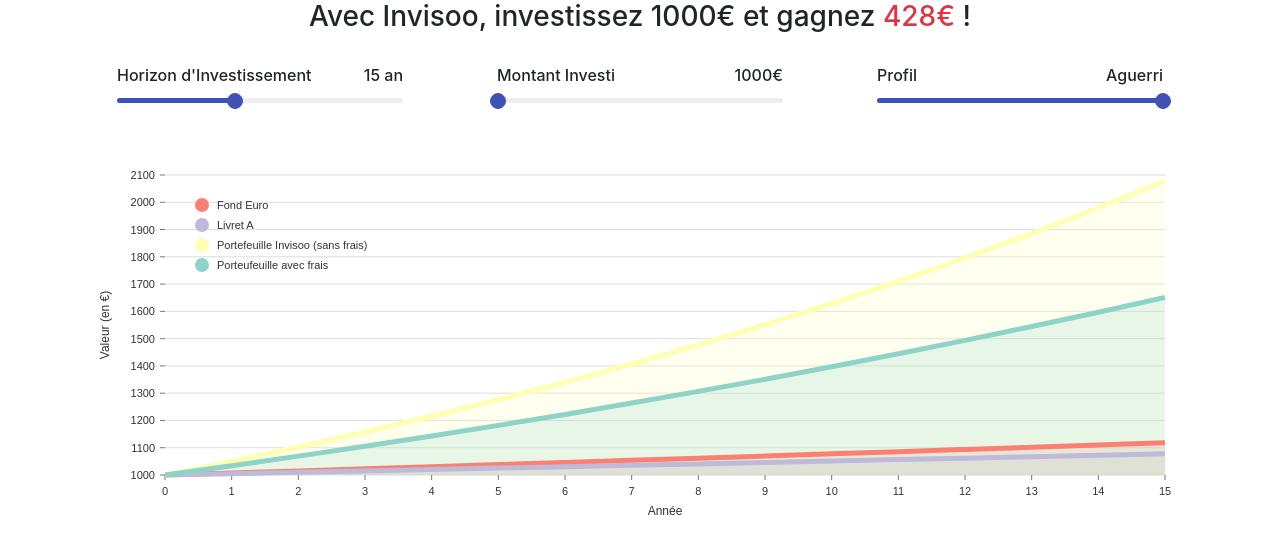
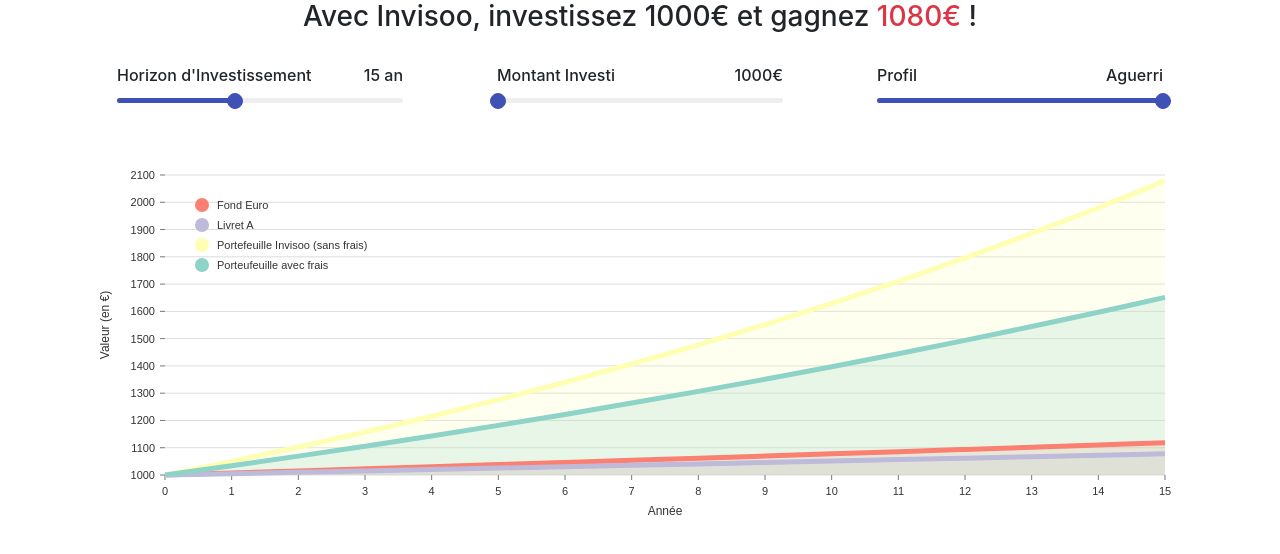
Before and after one commit to Invisoo/charts, a React (Create React App) app: page / in a window 1280 px wide. Shown: the top 554 px of the page. Built offline with nearby package versions, Linux system fonts and the light colour scheme.

Commit message:
Forgot to change the computation of number displayed

```diff
--- a/src/App.js
+++ b/src/App.js
@@ -90,11 +90,11 @@ const App = () => {
   const [risk, setRisk] = useState(4);
 
   const [chartData, setChartData] = useState(null);
-  const [savedOnFees, setFeeSaving] = useState(0);
+  const [returns, setReturns] = useState(0);
   useEffect(() => {
     const chartData = buildInterest(duration, invVal, risk);
     setChartData(chartData);
-    setFeeSaving(computeFeeSavings(chartData));
+    setReturns(computeReturns(chartData));
   }, [duration, invVal, risk])
 
   return (
@@ -104,7 +104,7 @@ const App = () => {
         <Col>
           <h3>
             Avec Invisoo, investissez {translateInvestment(invVal)}€ et gagnez
-            <span className="text-danger"> {savedOnFees}€ </span>!
+            <span className="text-danger"> {returns}€ </span>!
           </h3>
         </Col>
         <Col md="2"></Col>
@@ -134,14 +134,13 @@ const App = () => {
   );
 }
 
-const computeFeeSavings = (data) => {
+const computeReturns = (data) => {
   if (!Array.isArray(data) || data.length < 2) {
     return 0;
   }
 
-  const wFeeData = data[0].data;
   const woFeeData = data[1].data;
-  const savings = woFeeData[woFeeData.length - 1].y - wFeeData[wFeeData.length - 1].y;
+  const savings = woFeeData[woFeeData.length - 1].y - woFeeData[0].y;
   return Math.round(savings + 0.8);
 }
 
```
